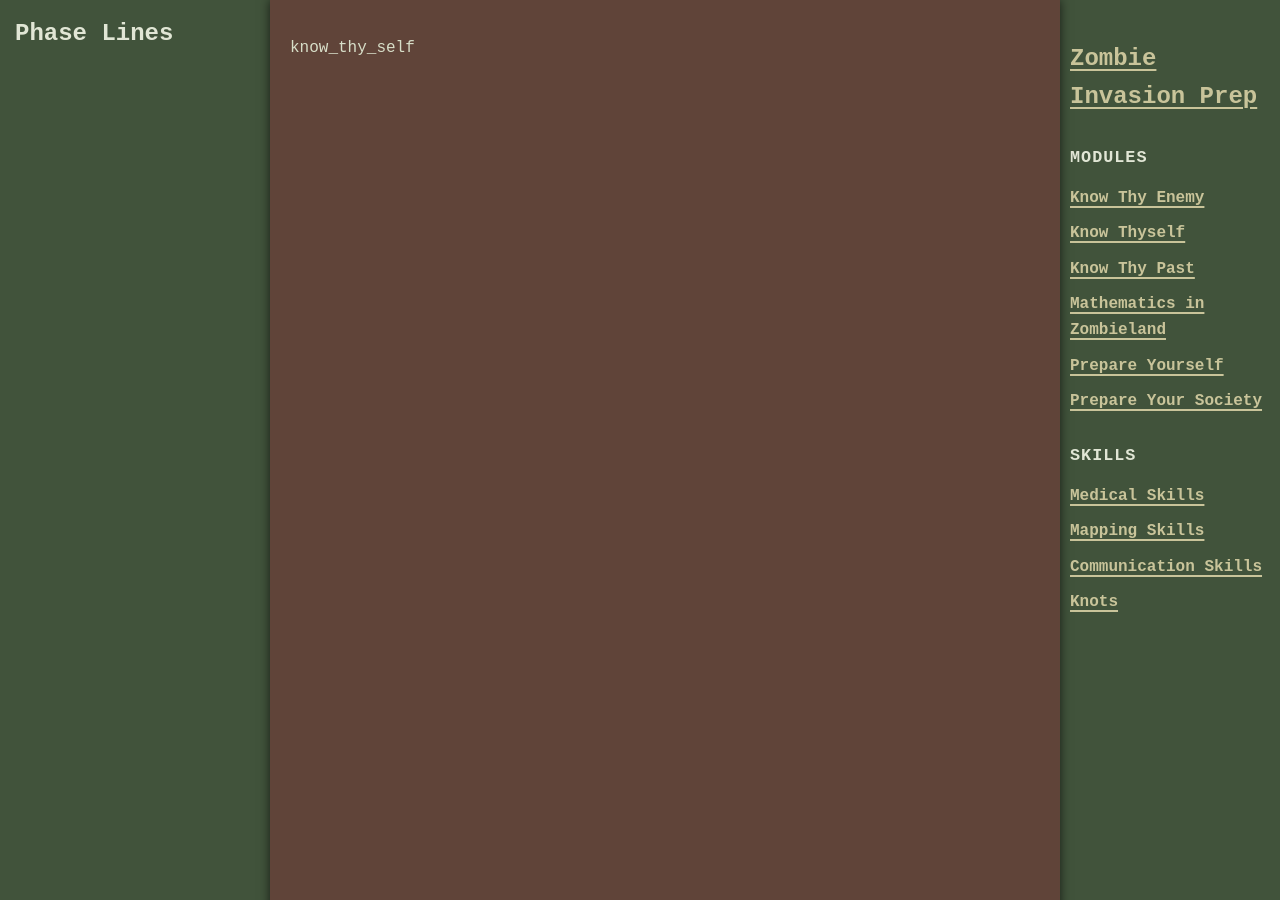
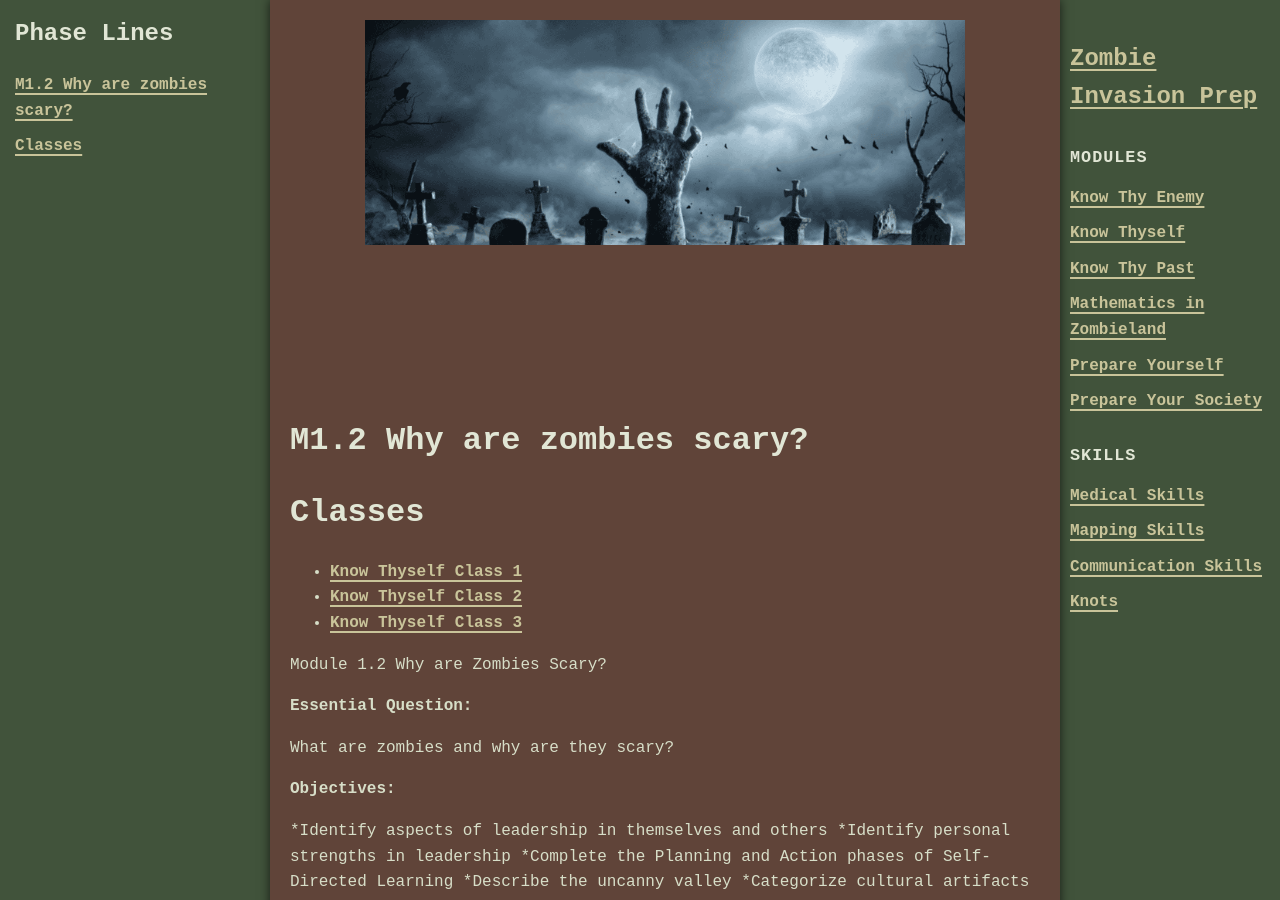
Before and after one commit to jboyce1/ZombieInvasionPrep, a Jekyll site: the page built from classes/know_thyself/know_thyself.md, in a window 1280 px wide and 900 px high. Built offline with Jekyll 4.4.1, drawn with Linux system fonts in a browser that asks for light colours; our own code applies the rules of GitHub Pages for plain Markdown files; some of the changed text lies outside the part shown.

Commit message:
Update know_thyself.md

```diff
--- a/classes/know_thyself/know_thyself.md
+++ b/classes/know_thyself/know_thyself.md
@@ -1 +1,45 @@
-know_thy_self
+---
+
+layout: default
+title: M1.2 Why are Zombies Scary?
+---
+<div style="text-align: center;">
+  <img src="{{ '/classes/know_thy_enemy/what_is_a_zombie_header.png' | relative_url }}" alt="What is a Zombie?" style="max-width: 80%; height: auto;">
+</div>
+-----------------------------
+
+# M1.2 Why are zombies scary?
+# Classes
+* [Know Thyself Class 1]({{ '/classes/know_thyself/class1' | relative_url }})
+* [Know Thyself Class 2]({{ '/classes/know_thyself/class2' | relative_url }})
+* [Know Thyself Class 3]({{ '/classes/know_thyself/class3' | relative_url }})
+
+
+Module 1.2 Why are Zombies Scary?
+
+**Essential Question:**
+
+What are zombies and why are they scary?
+
+**Objectives:**
+
+*Identify aspects of leadership in themselves and others
+*Identify personal strengths in leadership
+*Complete the Planning and Action phases of Self-Directed Learning
+*Describe the uncanny valley
+*Categorize cultural artifacts as sacred or profane
+*Identify specific skills for developing mental resiliency
+*Identify specific skills for coping with trauma
+
+
+
+<div class="gap-medium">&nbsp;</div>  <!-- use gap-large gap-medium gap-small -->
+
+---
+
+
+<!--
+Upload the PDF to:
+
+classes/know_thy_enemy/files/z-team-assignment-1.pdf
+-->
```
